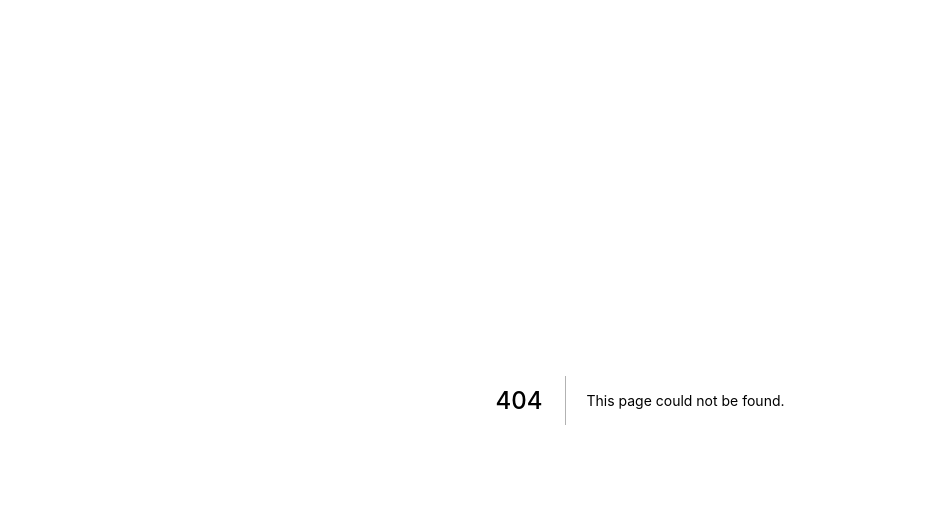
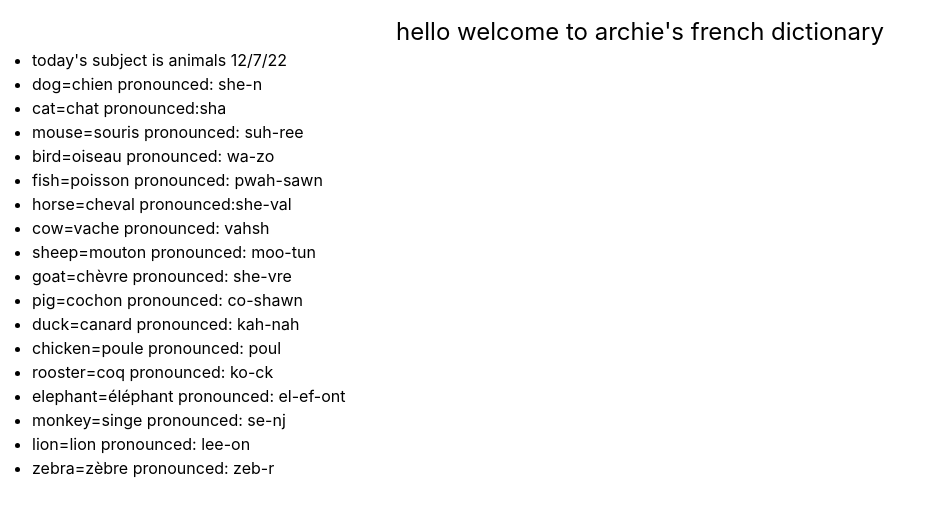
Before and after one commit to plondon/archies.one, a Next.js app: page /learn-french in a window 1280 px wide. Before the commit this address had no page. Shown: the top 516 px of the page, without its empty margins (0-932 px from the left). Built offline with nearby package versions, Linux system fonts and the light colour scheme.

Commit message:
Add learn french page - todays subject: animals

```diff
--- a/pages/index.tsx
+++ b/pages/index.tsx
@@ -46,6 +46,12 @@ const Home: NextPage = () => {
             <a className={styles.card}>
               <h2>Videos of Archie &rarr;</h2>
               <p>View videos of Archie being crazy!</p>
+            </a>
+          </Link>
+          <Link href="/learn-french">
+            <a className={styles.card}>
+              <h2>Learn French with Archie &rarr;</h2>
+              <p>Here's an English to French dictionary. Updated daily!</p>
             </a>
           </Link>
         </div>
--- /dev/null
+++ b/pages/learn-french/index.tsx
@@ -0,0 +1,39 @@
+import React from "react";
+
+const LearnFrench: React.FC<Props> = () => {
+  return (
+    <div>
+      <div className="flex mt-4 justify-center flex-col items-center">
+        <h2 className="text-2xl">
+          hello welcome to archie's french dictionary
+        </h2>
+      </div>
+      <div className="ml-8">
+        <ul>
+          <li>today's subject is animals 12/7/22</li>
+          <li>dog=chien pronounced: she-n</li>
+          <li>cat=chat pronounced:sha</li>
+          <li>mouse=souris pronounced: suh-ree</li>
+          <li>bird=oiseau pronounced: wa-zo</li>
+          <li>fish=poisson pronounced: pwah-sawn</li>
+          <li>horse=cheval pronounced:she-val</li>
+          <li>cow=vache pronounced: vahsh</li>
+          <li>sheep=mouton pronounced: moo-tun</li>
+          <li>goat=chèvre pronounced: she-vre</li>
+          <li>pig=cochon pronounced: co-shawn</li>
+          <li>duck=canard pronounced: kah-nah</li>
+          <li>chicken=poule pronounced: poul</li>
+          <li>rooster=coq pronounced: ko-ck</li>
+          <li>elephant=éléphant pronounced: el-ef-ont</li>
+          <li>monkey=singe pronounced: se-nj</li>
+          <li>lion=lion pronounced: lee-on</li>
+          <li>zebra=zèbre pronounced: zeb-r</li>
+        </ul>
+      </div>
+    </div>
+  );
+};
+
+type Props = {};
+
+export default LearnFrench;
```
